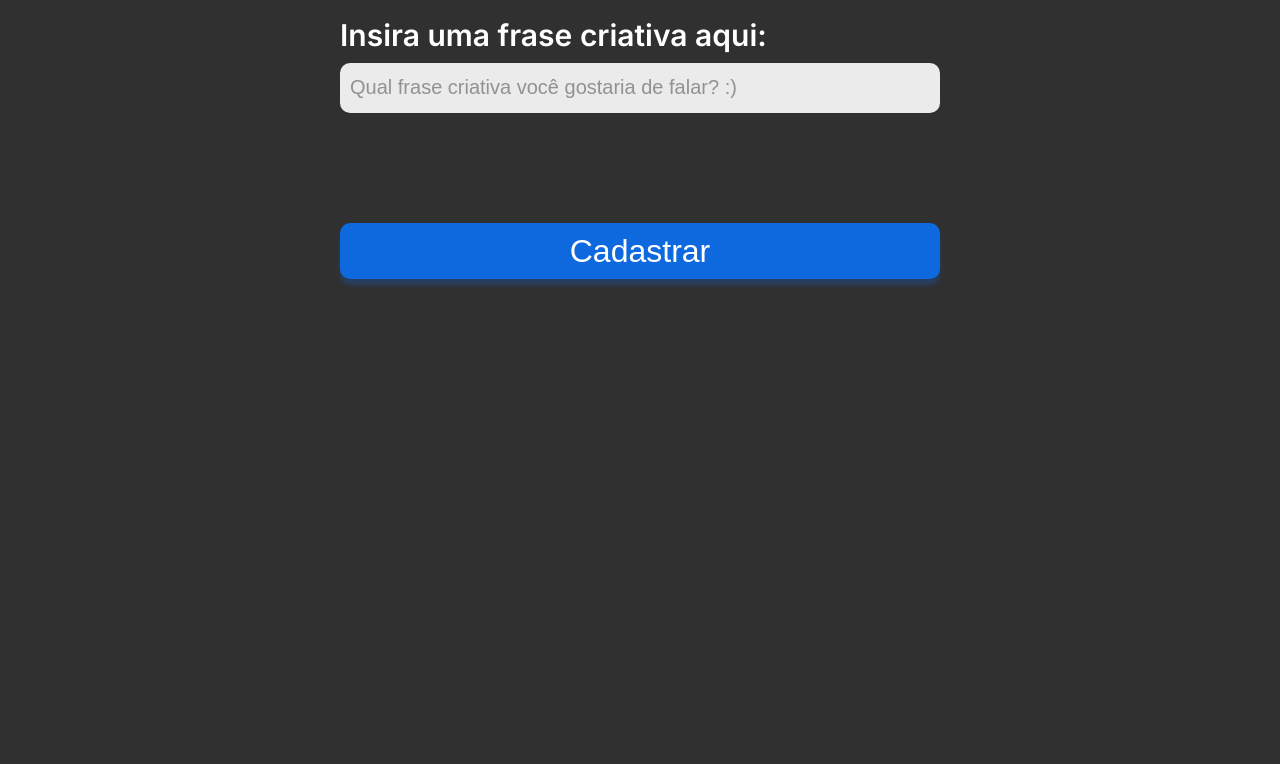
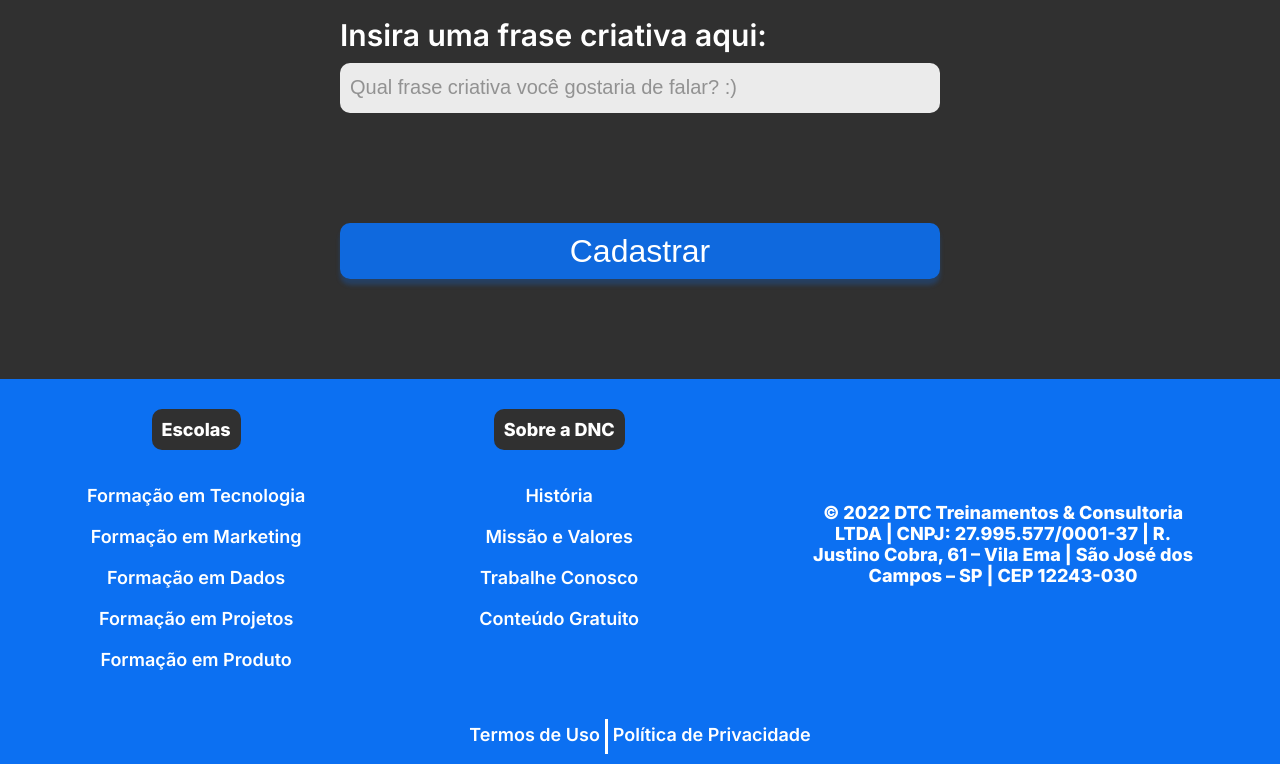
Before and after one commit to CaioMagnoBR/bootcamp, a plain HTML site: page index.html in a window 1280 px wide. Shown: the part 1277-2041 px from the top of the page. Before the commit the page ends 1656 px from the top, so only its background shows below. Drawn offline with Linux system fonts and the light colour scheme.

Commit message:
adicionando o footer

```diff
--- a/index.html
+++ b/index.html
@@ -20,7 +20,7 @@
         <button>Login</button>
     </nav>
 
-    <!--Header-->
+    <!--Header and Form-->
     <section>
     <header>
         <h1>BOOTCAMP DNC</h1>
@@ -76,5 +76,59 @@
     </form>
     </section>
 
+    <!--Baseboard-->
+    <footer>
+        <div class="line1">
+            <nav>
+                <h5>Escolas</h5>
+                <ul>
+                    <li >
+                        <a href="">Formação em Tecnologia</a>
+                    </li>
+                    <li >
+                        <a href="">Formação em Marketing</a>
+                    </li>
+                    <li >
+                        <a href="">Formação em Dados</a>
+                    </li>
+                    <li >
+                        <a href="">Formação em Projetos</a>
+                    </li>
+                    <li >
+                        <a href="">Formação em Produto</a>
+                    </li>
+                </ul>
+            </nav>
+            <nav>
+                <h5>Sobre a DNC</h5>
+                <ul>
+                    <li>
+                        <a href="">História</a>
+                    </li>
+                    <li>
+                        <a href="">Missão e Valores</a>
+                    </li>
+                    <li>
+                        <a href="">Trabalhe Conosco</a>
+                    </li>
+                    <li>
+                        <a href="">Conteúdo Gratuito</a>
+                    </li>
+                </ul>
+            </nav>
+
+            <div class="address">
+               © 2022 DTC Treinamentos & Consultoria <br>
+               LTDA | CNPJ: 27.995.577/0001-37 | R. <br>
+               Justino Cobra, 61 – Vila Ema | São José dos <br>
+               Campos – SP | CEP 12243-030
+            </div>
+        </div>
+        <div class="line2">
+            <a href="">Termos de Uso</a>
+            <a href="">Política de Privacidade</a>
+        </div>
+    </footer>
+
 </body>
 </html>
--- a/style.css
+++ b/style.css
@@ -152,3 +152,93 @@
                 margin-top: 100px;
                 cursor: pointer;
             }
+
+    /* footer */
+
+    footer {
+        width: 100%;
+        background-color: var(--azulDnc);
+    }
+
+        footer .line1 {
+            display: flex;
+            justify-content: space-around;
+            align-items: center;
+        }
+
+        footer ul{
+            list-style: none;
+            margin: 0px;
+            padding: 0px;
+        }
+
+        footer nav{
+            display: flex;
+            flex-direction: column;
+            align-items: center;
+            height: 330px;
+        }
+
+        footer h5 {
+            text-align: center;
+            color: #ffffff;
+            font-weight: 800;
+            font-size: 18px;
+            font-family: var(--fontePadrao);
+            background-color: var(--pretoDnc);
+            border-radius: 10px;
+            padding: 10px;
+            margin-bottom: 15px;
+        }
+
+        footer ul li{
+            text-align: center;
+            color: #ffffff;
+            font-weight: 600;
+            font-size: 18px;
+            font-family: var(--fontePadrao);
+            margin: 20px 0px 20px 0px;
+        }
+
+        footer ul li a{
+            color: #ffffff;
+            text-decoration: none;
+        }
+
+        footer ul li a:hover{
+            color: var(--cinzaHover);
+        }
+
+        footer .address{
+            font-family: var(--fontePadrao);
+            color: #ffffff;
+            font-size: 18px;
+            font-weight: 800;
+            text-align: center;
+
+        }
+
+        footer .line2{
+            height: 35px;
+            display: flex;
+            justify-content: center;
+            margin: 0px;
+            padding: 10px;
+        }
+
+        footer .line2 a{
+            font-family: var(--fontePadrao);
+            font-size: 18px;
+            font-weight: 600;
+            color: #ffffff;
+            text-decoration: none;
+            padding: 5px;
+        }
+
+        footer .line2 a:first-child{
+            border-right: 3px solid #ffffff;
+        }
+
+        footer .line2 a:hover{
+            color: var(--cinzaHover);
+        }
```
